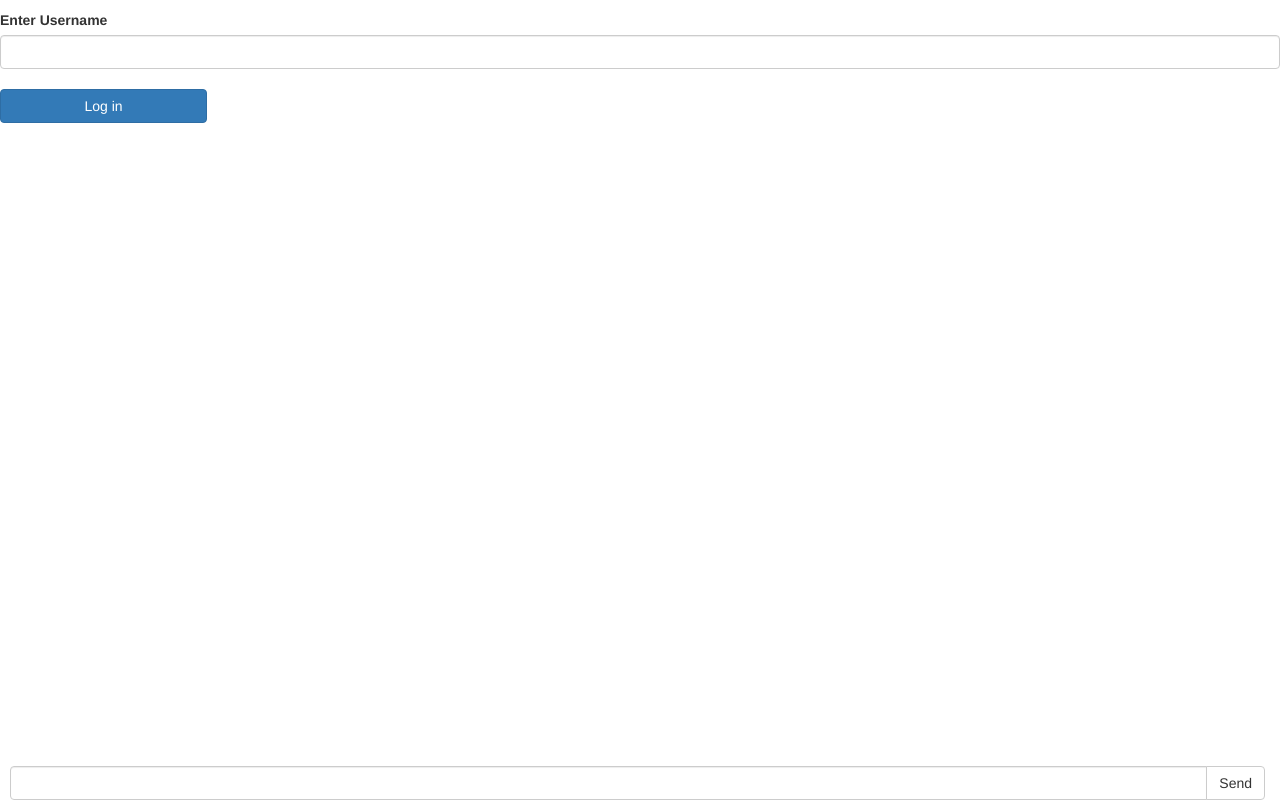
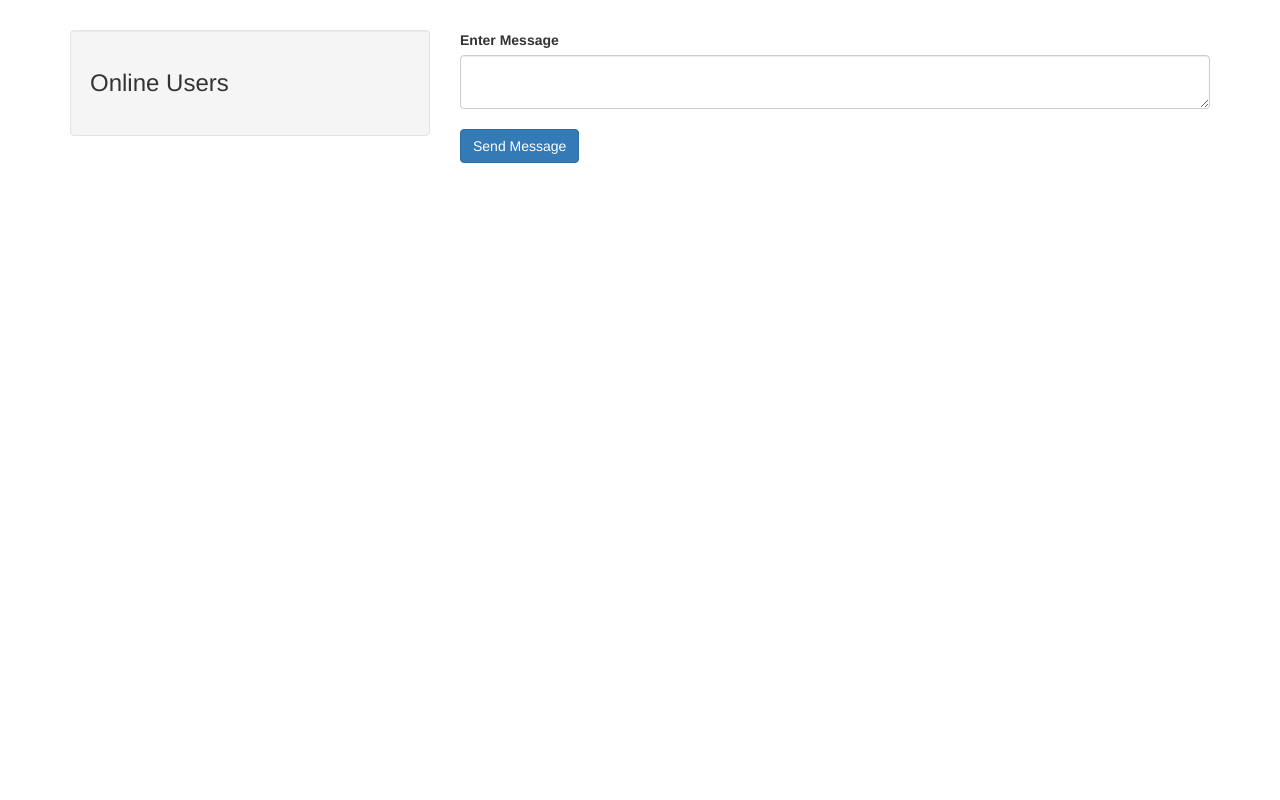
Before and after one commit to ChrisJVoss/real-chat, a website: page public/index.html in a window 1280 px wide. Drawn offline with nearby package versions, Linux system fonts and the light colour scheme.

Commit message:
Overhauled for consistency and clarity.

```diff
--- a/package.json
+++ b/package.json
@@ -6,7 +6,7 @@
   "scripts": {
     "test": "echo \"Error: no test specified\" && exit 1",
     "start": "node index.js",
-    "bundle": "browserify -t babelifyn public/main.js -o public/bundle.js"
+    "bundle": "browserify -t babelify public/main.js -o public/bundle.js"
   },
   "repository": {
     "type": "git",
--- a/public/index.html
+++ b/public/index.html
@@ -7,29 +7,25 @@
     <link rel="stylesheet" href="styles.css"/>
   </head>
   <body>
-    <div id="messagePage">
-      <ul id="messages"></ul>
+    <div class="container">
       <div class="row">
-        <div class="col-6">
-          <div id="form" class="input-group">
-              <input type="text" class="form-control" aria-describedby="basic-addon2" id="message"/>
-              <span class="input-group-btn">
-                <button type="button" class="btn btn-default">Send</button>
-              </span>
+        <div class="col-md-4">
+          <div class="well">
+            <h3>Online Users</h3>
+            <ul class="list-group" id="users"></ul>
           </div>
         </div>
-      </div>
-    </div>
-    <div id="loginPage" class="row">
-      <div class="col-md-12">
-      <form id="userForm">
-        <div class="form-group">
-          <label>Enter Username</label>
-          <input class="form-control" id="username"/>
-          <br/>
-          <input type="submt" class="btn btn-primary" value="Log in"/>
+        <div class="col-md-8">
+          <div class="chat" id="chat"></div>
+          <form id="messageForm">
+            <div class="form-group">
+              <label>Enter Message</label>
+              <textarea class="form-control" id="message"></textarea>
+              <br/>
+              <input type="submit" class="btn btn-primary" value="Send Message"/>
+            </div>
+          </form>
         </div>
-      </form>
       </div>
     </div>
     <script src="bundle.js"></script>
--- a/public/styles.css
+++ b/public/styles.css
@@ -1,5 +1,3 @@
-#form {
-  position: fixed;
-  bottom: 0px;
-  margin-left: 25px;
+body {
+  margin-top: 30px;
 }
```
Also changed, not shown: public/main.js (+10 -33 lines).
